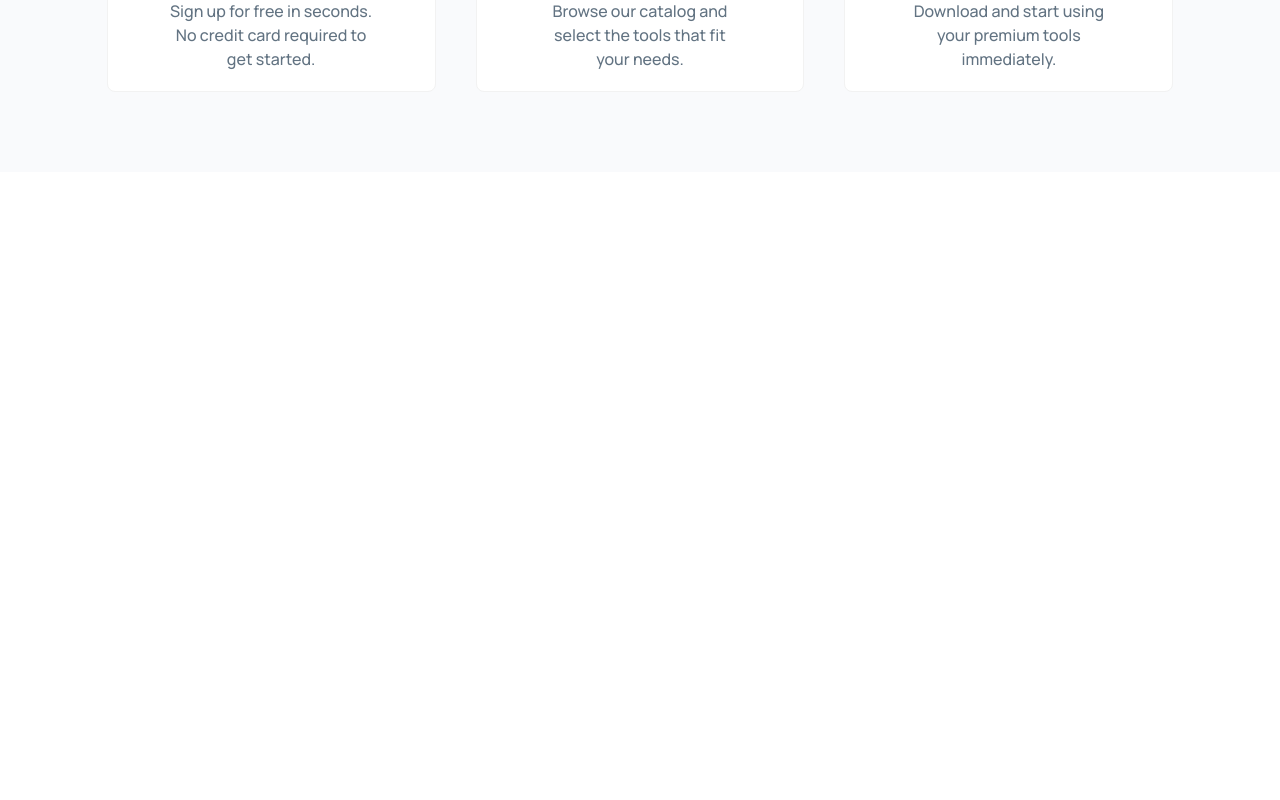
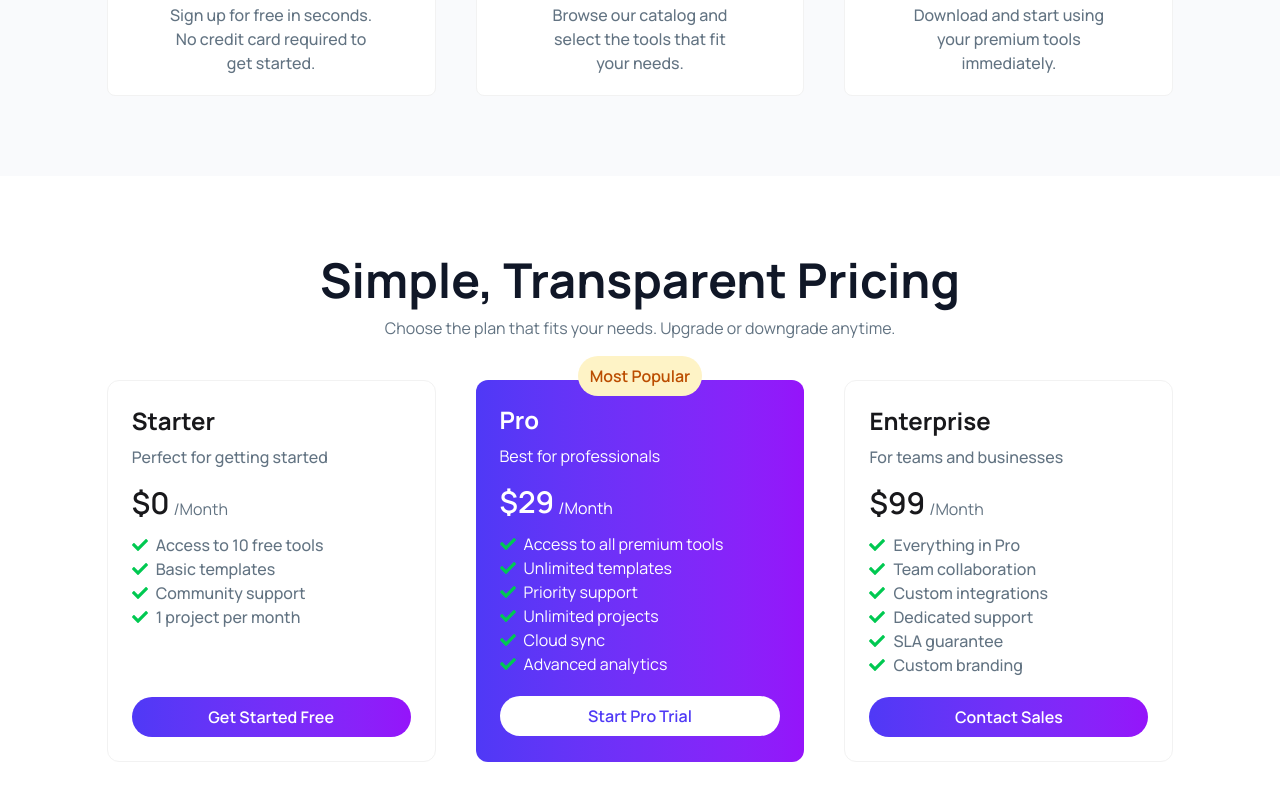
Before and after one commit to alfaazahmed7/Assignment-06, a React (Vite) app: page / in a window 1280 px wide. Shown: the part 3474-4274 px from the top of the page. Before the commit the page ends 3646 px from the top, so only its background shows below. Built offline with nearby package versions, Linux system fonts and the light colour scheme.

Commit message:
added pricing section

```diff
--- a/src/App.jsx
+++ b/src/App.jsx
@@ -8,6 +8,7 @@ import ProductDesc from './components/Tools/Product/ProductDesc'
 import Product from './components/Tools/Product/ProductDesc'
 import Products from './components/Tools/Product/Products'
 import Step from './components/Step/Step'
+import Pricing from './components/Pricing/Pricing'
 
 const getProducts = async () => {
   const res = await fetch("/Products.json");
@@ -54,6 +55,7 @@ function App() {
       />}
 
       <Step />
+      <Pricing />
     </>
   )
 }
--- a/src/components/Pricing/Pricing.jsx
+++ b/src/components/Pricing/Pricing.jsx
@@ -1,30 +1,110 @@
 import React from 'react';
+import { FaCheck } from 'react-icons/fa';
+
+const plans = [
+    {
+        name: "Starter",
+        tagline: "Perfect for getting started",
+        price: 0,
+        features: [
+            "Access to 10 free tools",
+            "Basic templates",
+            "Community support",
+            "1 project per month",
+        ],
+        cta: "Get Started Free",
+        popular: false,
+        highlight: false,
+    },
+    {
+        name: "Pro",
+        tagline: "Best for professionals",
+        price: 29,
+        features: [
+            "Access to all premium tools",
+            "Unlimited templates",
+            "Priority support",
+            "Unlimited projects",
+            "Cloud sync",
+            "Advanced analytics",
+        ],
+        cta: "Start Pro Trial",
+        popular: true,
+        highlight: true,
+    },
+    {
+        name: "Enterprise",
+        tagline: "For teams and businesses",
+        price: 99,
+        features: [
+            "Everything in Pro",
+            "Team collaboration",
+            "Custom integrations",
+            "Dedicated support",
+            "SLA guarantee",
+            "Custom branding",
+        ],
+        cta: "Contact Sales",
+        popular: false,
+        highlight: false,
+    },
+];
 
 const Pricing = () => {
+
+
     return (
+        <div className='w-11/12 sm:w-9/12 md:w-10/12 mx-auto my-20'>
+            <div className='text-center mb-10'>
+                <h2 className='text-3xl md:text-5xl text-[#101727] font-bold mb-3'>Simple, Transparent Pricing</h2>
+                <p className='text-[#627382]'>Choose the plan that fits your needs. Upgrade or downgrade anytime.</p>
+            </div>
+
+            <div className='grid md:grid-cols-2 lg:grid-cols-3 gap-10'>
+                {plans.map((plan) => (
+                    <div className={plan.popular
+                        ? "bg-linear-to-l from-[#9514FA] to-[#4F39F6] text-white rounded-xl p-6 transition-transform duration-300 hover:scale-102"
+                        : "border border-[#f2f2f2] rounded-xl p-6 flex flex-col transition-transform duration-300 hover:scale-102"}>
+                        {plan.popular &&
+                            <div className='relative flex justify-center'>
+                                <span className='bg-[#FEF3C6] px-3 py-2 rounded-full text-[#BB4D00] font-semibold absolute bottom-2 '>Most Popular</span>
+                            </div>
+                        }
                         <div>
-            <div>
-                <div className='border border-[#f2f2f2] p-3'>
-                    <div>
-                        <h4>Starter</h4>
-                        <p>Perfect for getting started</p>
+                            <h2 className='text-2xl font-bold mb-2'>{plan.name}</h2>
                         </div>
                         <div>
-                        <h2>$0</h2>
-                        <span>/Month</span>
+                            <p className={plan.popular
+                                ? "text-white mb-4"
+                                : 'text-[#627382] font-medium mb-4'}
+                            >{plan.tagline}</p>
                         </div>
-                    <div>
-                        <ul>
-                            <li>Access to 10 free tools</li>
-                            <li>Basic templates</li>
-                            <li>Community support</li>
-                            <li>1 project per month</li>
-                        </ul>
+                        <div className='flex gap-1 items-end mb-3'>
+                            <h4 className='text-3xl font-semibold'>${plan.price}</h4>
+                            <span className={plan.popular
+                                ? "text-white" : 'text-[#627382]'}
+                            >/Month</span>
                         </div>
-                    <div>
-                        <button>Get Started Free</button>
+                        <div className='mb-5'>
+                            {plan.features.map((f) => (
+                                <div className='flex items-center gap-2'>
+                                    <span className='text-green-500'><FaCheck /></span>
+                                    <li className={plan.popular
+                                        ? "list-none text-white"
+                                        : 'list-none font-medium text-[#627382]'}
+                                    >{f}</li>
+                                </div>
+                            ))}
+                        </div>
+                        <div className='mt-auto'>
+                            <button
+                                className={plan.popular
+                                    ? "bg-white hover:bg-linear-to-l hover:from-[#f07167] hover:to-[#e63946] hover:text-white text-[#4F39F6] w-full py-2 px-3 rounded-full font-semibold"
+                                    : 'font-semibold bg-linear-to-l from-[#9514FA] to-[#4F39F6] py-2 px-3 rounded-full text-white cursor-pointer hover:bg-linear-to-l hover:from-[#ff0054] hover:to-[#ff5400] hover:text-gray-200 w-full '}>{plan.cta}
+                            </button>
                         </div>
                     </div>
+                ))}
             </div>
         </div>
     );
--- a/src/components/Step/Step.jsx
+++ b/src/components/Step/Step.jsx
@@ -6,13 +6,13 @@ import RocketPng from "../../assets/rocket.png"
 const Step = () => {
     return (
         <div className='bg-[#F9FAFC]'>
-            <div className='w-10/12 mx-auto py-20'>
+            <div className='w-11/12 sm:w-9/12 md:w-10/12 mx-auto py-20'>
                 <div className='text-center mb-5'>
-                    <h2 className='text-5xl font-bold text-[#101727] mb-2'>Get Started in 3 Steps</h2>
+                    <h2 className='text-3xl md:text-5xl text-[#101727] font-bold mb-3'>Get Started in 3 Steps</h2>
                     <p className='text-[#627382]'>Start using premium digital tools in minutes, not hours.</p>
                 </div>
 
-                <div className='grid grid-cols-2 lg:grid-cols-3 gap-10'>
+                <div className='grid md:grid-cols-2 lg:grid-cols-3 gap-10'>
                     <div className='border border-[#f2f2f2] p-5 rounded-lg bg-white transition-transform duration-300 hover:scale-102'>
                         <div className='flex justify-end mb-9'>
                             <span className='bg-linear-to-l from-[#9514FA] to-[#4F39F6] px-3 py-2 font-semibold rounded-full text-white text-[12px]'>01</span>
--- a/src/components/Tools/Product/ProductCart.jsx
+++ b/src/components/Tools/Product/ProductCart.jsx
@@ -2,8 +2,6 @@ import React, { useState } from 'react';
 import { FaCheck } from 'react-icons/fa';
 
 const ProductCart = ({ product, carts, setCarts }) => {
-    console.log(carts);
-
 
     const variants = {
         "Best Seller": "bg-[#FEF3C6] text-[#BB4D00] font-semibold",
```
Lines whose indentation alone changed are shown as unchanged.
